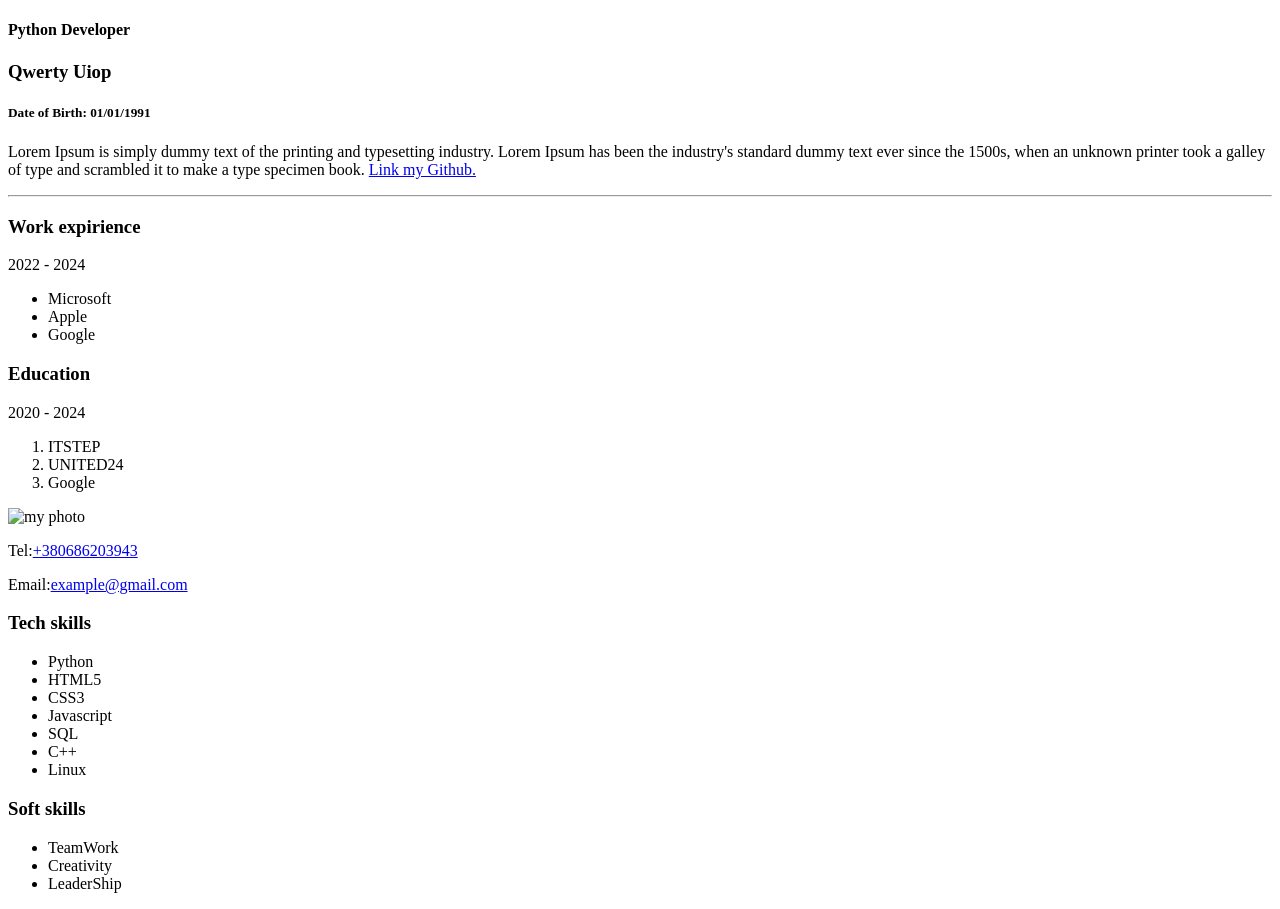
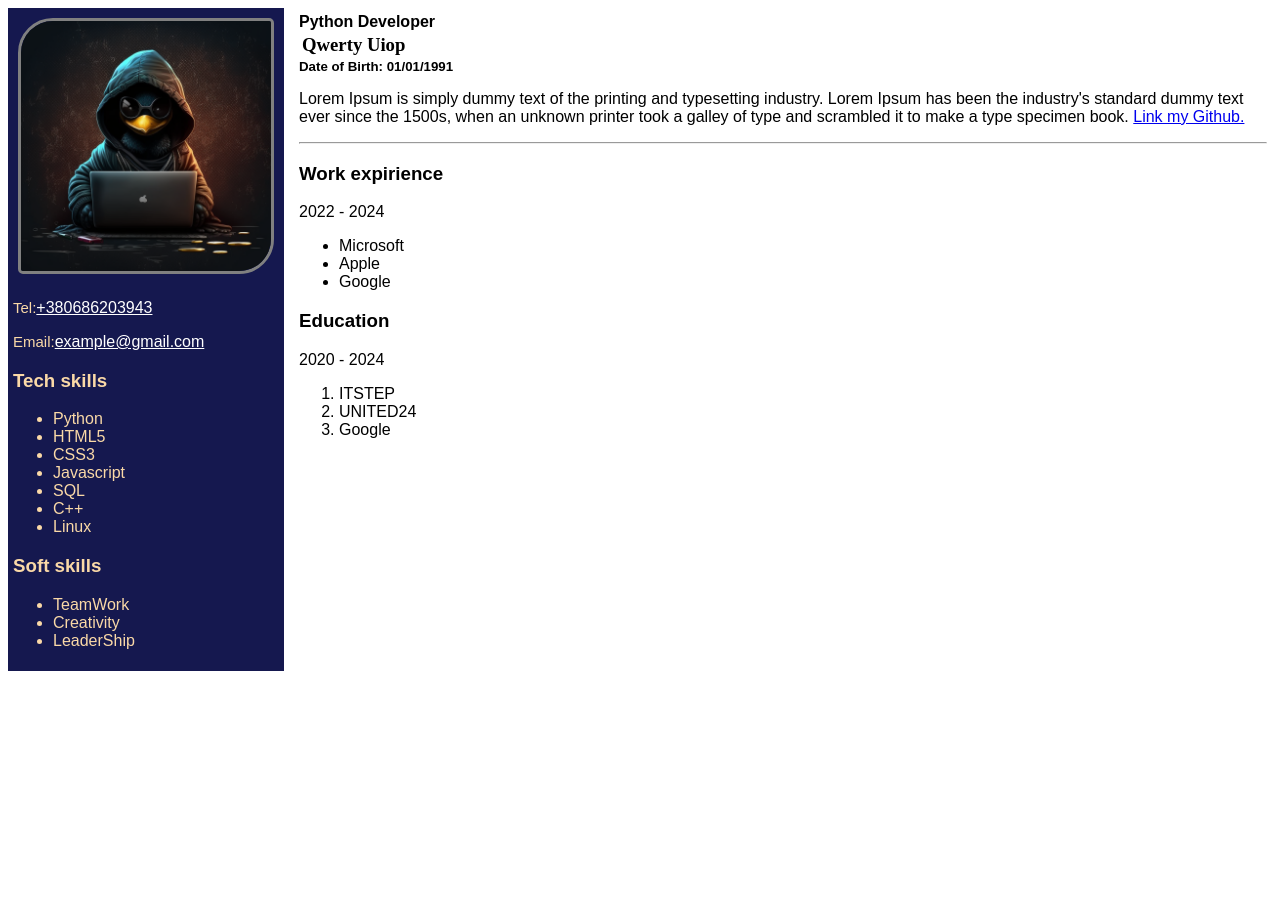
Before and after one commit to OlegVostokUA/resume_default, a plain HTML site: page index.html in a window 1280 px wide. After the commit the page ends 800 px from the top, so only its background shows below. Drawn offline with Linux system fonts and the light colour scheme.

Commit message:
Update index.html

```diff
--- a/index.html
+++ b/index.html
@@ -3,7 +3,7 @@
     <head>
         <meta charset="UTF-8">
         <title>Resume Default Qwerty</title>
-        <link rel="stylesheet" href="css\style.css">
+        <link rel="stylesheet" href="style.css">
     </head>
     <body>
         <!-- main division -->
@@ -43,7 +43,7 @@
             </div>
             <!-- sidebar division -->
             <div class="sidebar">
-                <img src="images\image.png" class="photo" alt="my photo">
+                <img src="image.png" class="photo" alt="my photo">
                 <div class="contacts">
                     <p class="par-cont"> <span class="cont-span">Tel:</span><a class="link" href="tel:+380686203943">+380686203943</a> </p>
                     <p class="par-cont"> <span class="cont-span">Email:</span><a class="link" href="mailto:example@gmail.com">example@gmail.com</a> </p>
```
